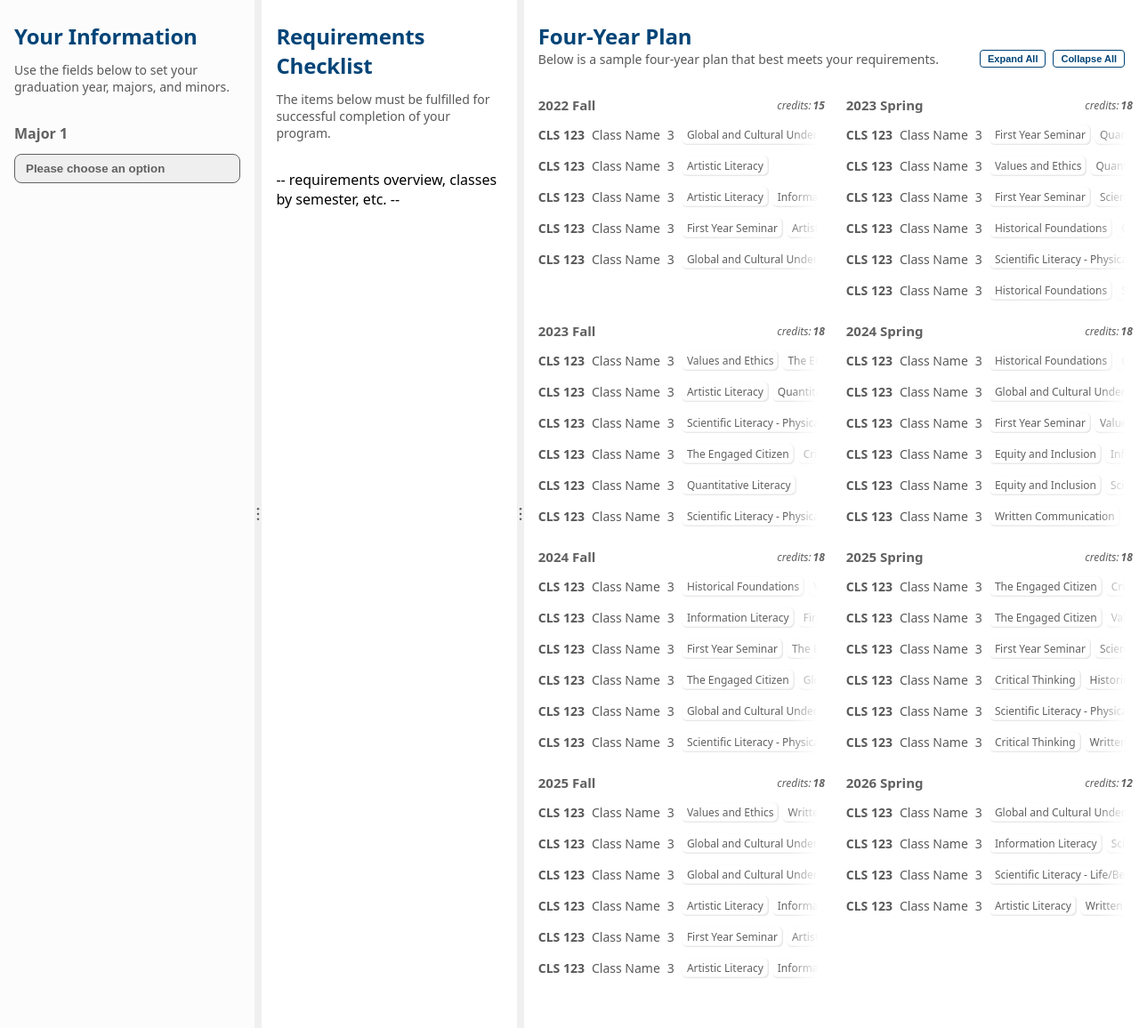
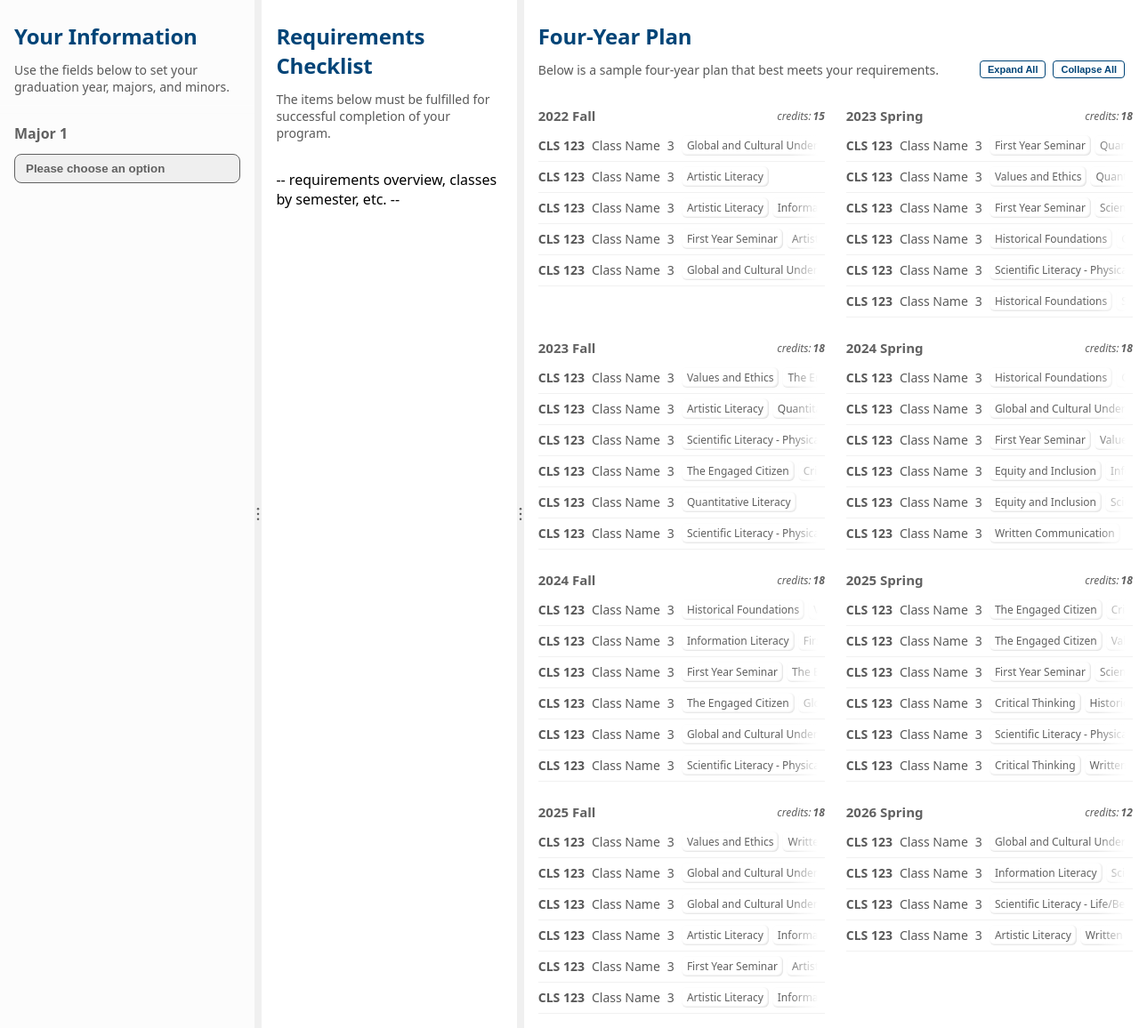
Before and after one commit to jbearley/fyp, a Flask app: page / in a window 1280 px wide. Shown: the part 82-1238 px from the top of the page at 89% size. Run offline with Flask 3, Linux system fonts and the light colour scheme.

Commit message:
lines between fyp courses

```diff
--- a/app/static/css/main.css
+++ b/app/static/css/main.css
@@ -105,6 +105,12 @@ header:has(.left) {
 	justify-content: space-between;
 }
 
+.left {
+	display: flex;
+	flex-direction: column;
+	gap: 12px;
+}
+
 h1 {
 	color: var(--drake-blue);
 	font-size: 24px;
@@ -177,7 +183,7 @@ h3 {
 .classes-list-container {
 	display: flex;
 	flex-direction: column;
-	gap: 12px;
+	gap: 5px;
 }
 
 .main-info {
@@ -195,6 +201,8 @@ h3 {
 .class-container {
 	display: flex;
 	align-items: center;
+	border-bottom: 1px solid #f1f1f1;
+	padding-bottom: 6px;
 	overflow: hidden;
 	row-gap: 4px;
 	column-gap: 8px;
```
